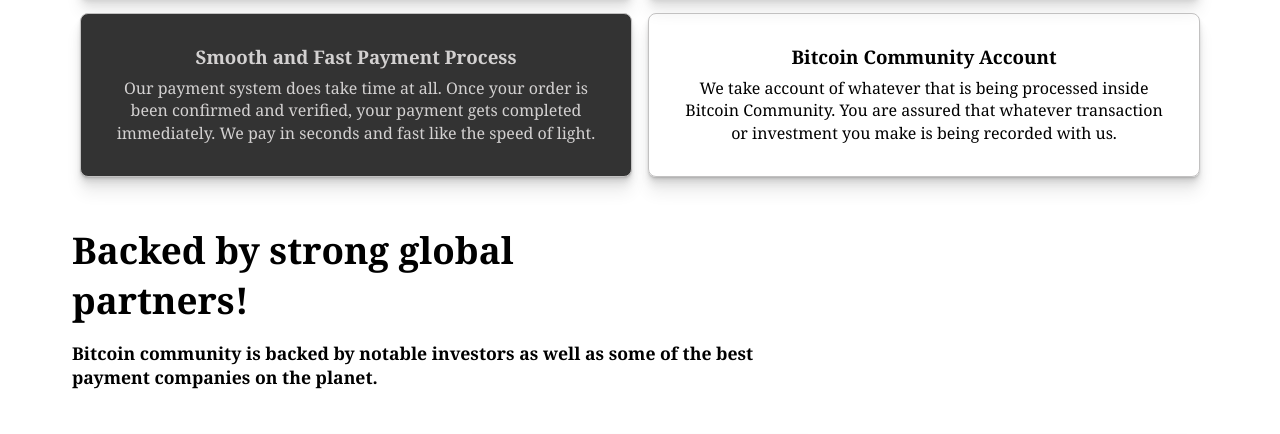
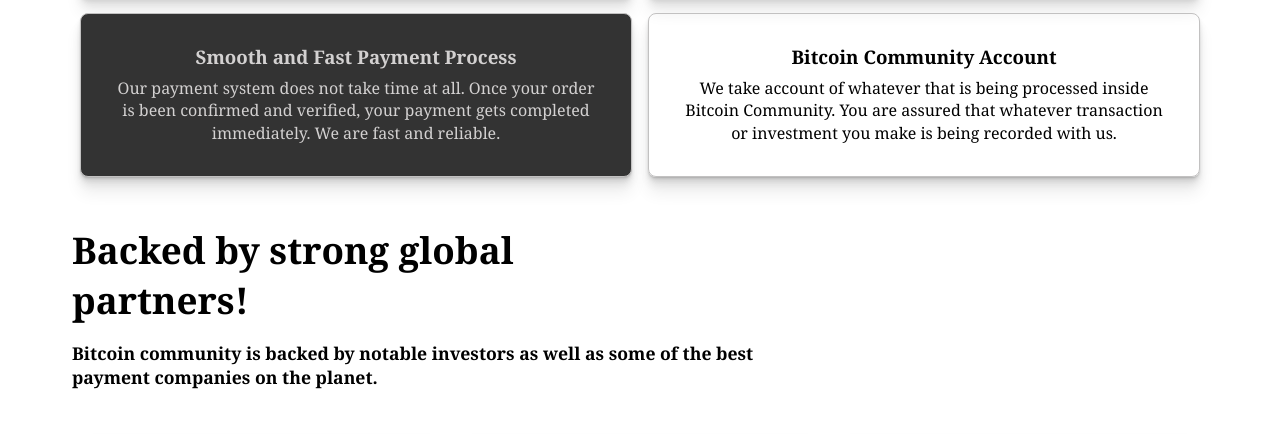
Before and after one commit to Derastan/Bitcoin-Community-example-, a plain HTML site: page home.html in a window 1280 px wide. Shown: the part 1609-2043 px from the top of the page. Drawn offline with Linux system fonts and the light colour scheme.

Commit message:
another changes

```diff
--- a/home.html
+++ b/home.html
@@ -93,7 +93,7 @@
             <div>
               <h3>Smooth and Fast Payment Process</h3>
               <p>
-                Our payment system does take time at all. Once your order is been confirmed and verified, your payment gets completed immediately. We pay in seconds and fast like the speed of light.
+                Our payment system does not take time at all. Once your order is been confirmed and verified, your payment gets completed immediately. We are fast and reliable.
               </p>
             </div>
           </div>
```
